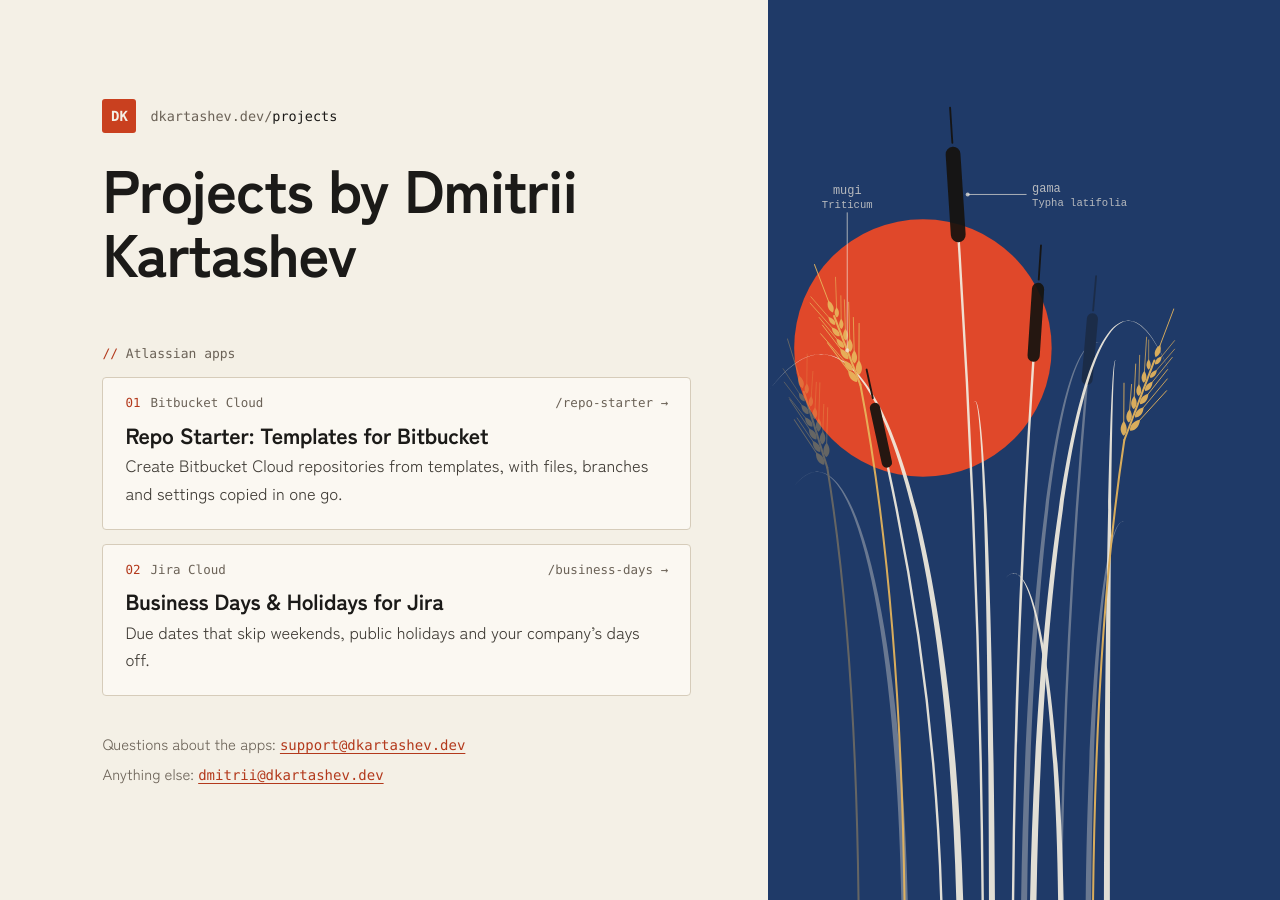
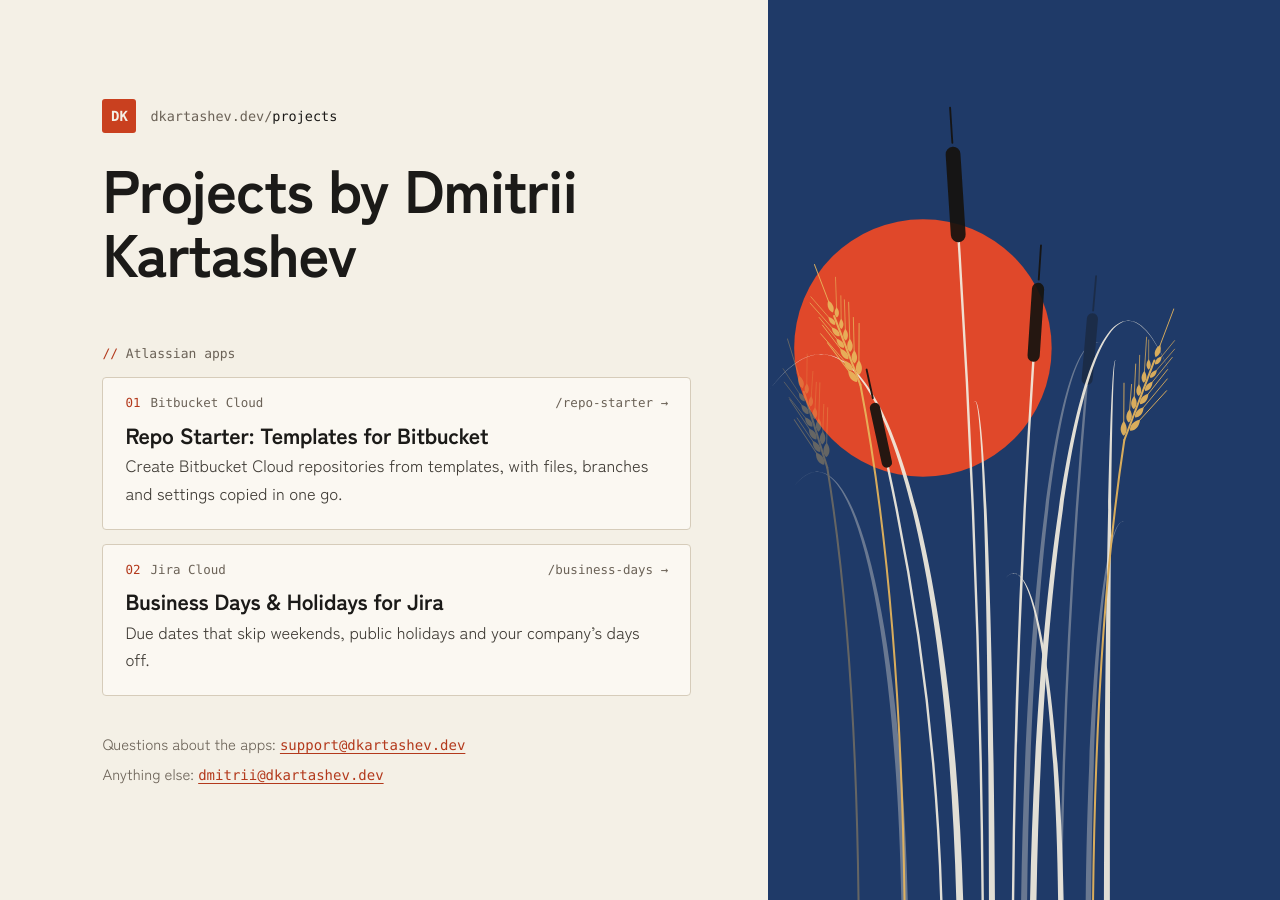
Before and after one commit to Faithfinder/faithfinder.github.io, a Jekyll site: the page index.html, which Jekyll copies as it is, in a window 1280 px wide. Built offline with Jekyll 4.4.1, drawn with Linux system fonts in a browser that asks for light colours; some web fonts are replaced.

Commit message:
Drop the plant labels from the painting
The panel painting no longer carries the "gama / Typha latifolia" and
"mugi / Triticum" callouts. With the labels gone, the narrow-screen copy
(painting-band.svg) was identical, so it and the <picture> switch go too:
every page uses assets/painting.svg.

Co-Authored-By: Claude Opus 5.5 <noreply@anthropic.com>
Claude-Session: https://claude.ai/code/session_01B2u67NXNZkZR41UExn1NVS

```diff
--- a/_layouts/default.html
+++ b/_layouts/default.html
@@ -55,10 +55,7 @@
   </div>
   <div class="panel" aria-hidden="true">
     <div class="panel-inner">
-      <picture>
-        <source media="(max-width: 860px)" srcset="/assets/painting-band.svg">
-        <img class="scene" src="/assets/painting.svg" alt="" width="560" height="900">
-      </picture>
+      <img class="scene" src="/assets/painting.svg" alt="" width="560" height="900">
     </div>
   </div>
 </div>
--- a/index.html
+++ b/index.html
@@ -49,10 +49,7 @@
   </div>
   <div class="panel" aria-hidden="true">
     <div class="panel-inner">
-      <picture>
-        <source media="(max-width: 860px)" srcset="/assets/painting-band.svg">
-        <img class="scene" src="/assets/painting.svg" alt="" width="560" height="900">
-      </picture>
+      <img class="scene" src="/assets/painting.svg" alt="" width="560" height="900">
     </div>
   </div>
 </div>
```
Also changed, not shown: assets/painting-band.svg (deleted), assets/painting.svg.
